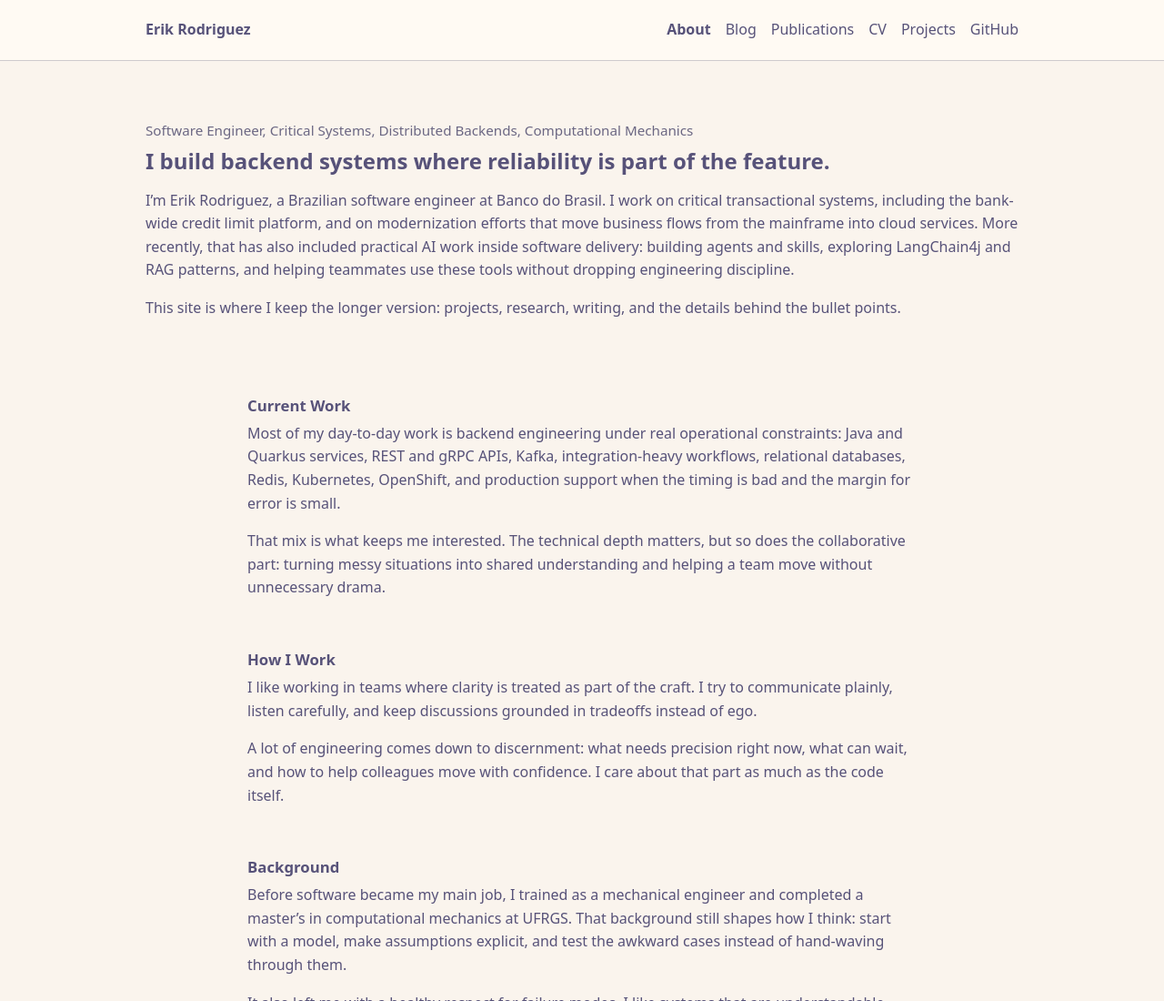
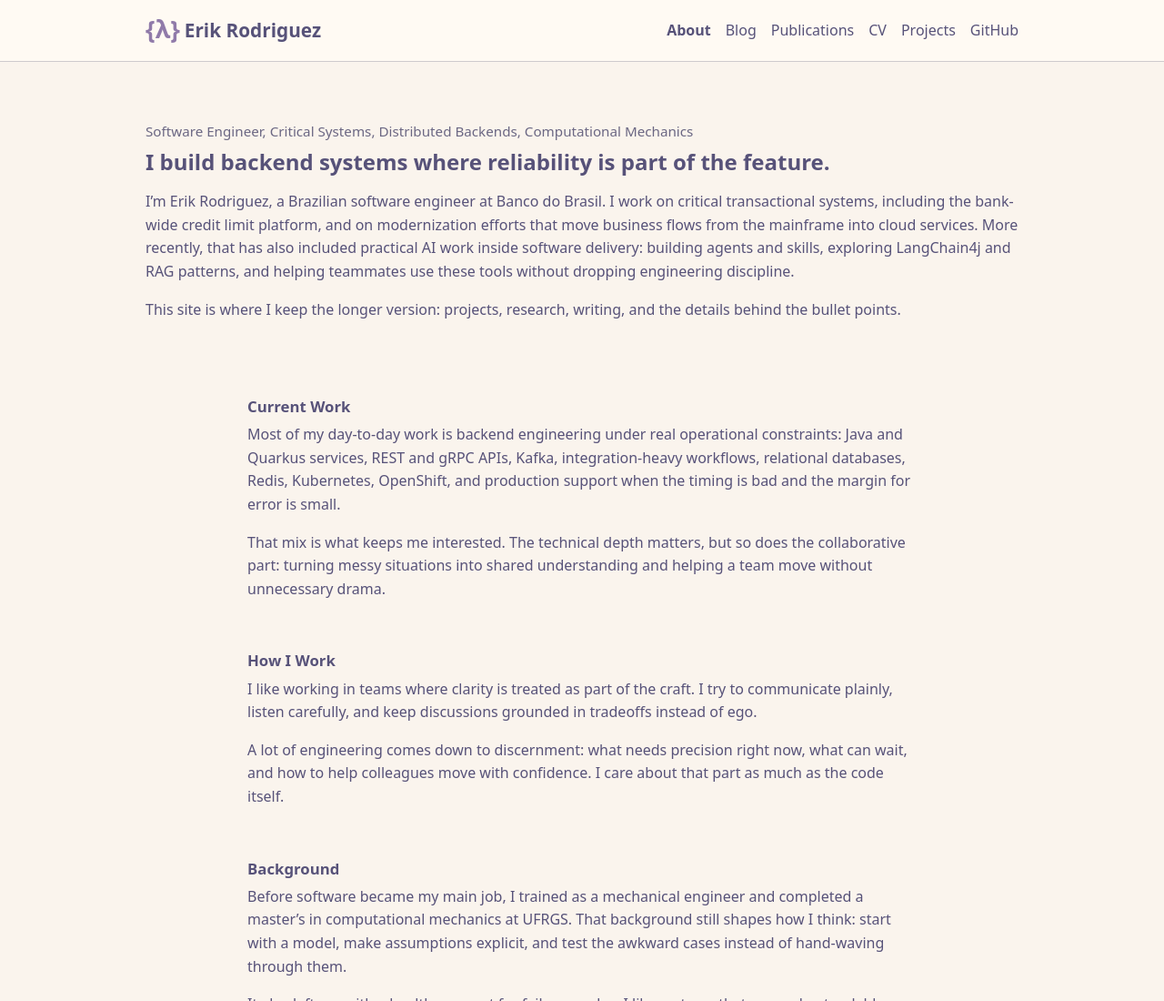
Before and after one commit to rodrgz/rodrgz.github.io, an Astro site: page / in a window 1280 px wide. Shown: the top 1100 px of the page at 91% size. Built offline with nearby package versions, Linux system fonts and the light colour scheme; Astro itself is replaced by a stand-in of ours.

Commit message:
Add lambda

```diff
--- a/src/components/Header.astro
+++ b/src/components/Header.astro
@@ -5,7 +5,10 @@ const { currentPath } = Astro.props;
 
 <header>
   <div class="container header-inner">
-    <a class="site-title" href="/">Erik Rodriguez</a>
+    <a class="site-title" href="/">
+      <span class="site-title-mark" aria-hidden="true">&#123λ&#125</span>
+      <span>Erik Rodriguez</span>
+    </a>
     <nav aria-label="Main navigation">
       <ul class="nav-list">
         {navigation.map((item) => (
--- a/src/styles/global.css
+++ b/src/styles/global.css
@@ -123,8 +123,26 @@ a:hover {
 }
 
 .site-title {
+  display: inline-flex;
+  align-items: center;
+  gap: 0.3rem;
+  font-size: 1.3rem;
   font-weight: 700;
+  line-height: 1;
   white-space: nowrap;
+}
+
+.site-title:hover {
+  color: inherit;
+  text-decoration-color: transparent;
+}
+
+.site-title-mark {
+  display: inline-block;
+  color: var(--rp-iris);
+  font-size: 1.3em;
+  line-height: 1;
+  transform: translateY(-0.085em);
 }
 
 .active {
```
